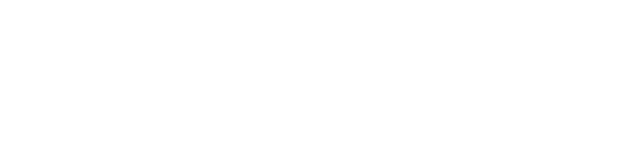
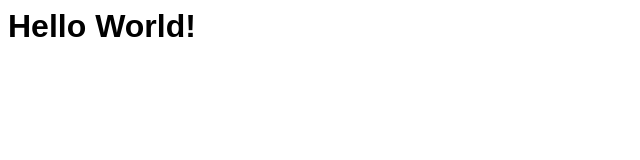
Before and after one commit to rezaahmadk/Example, a plain HTML site: page index.html in a window 1280 px wide. Shown: the whole page, without its empty margins (0-640 px from the left). Drawn offline with Linux system fonts and the light colour scheme.

Commit message:
mengubah file index.html dan style.css

```diff
--- a/index.html
+++ b/index.html
@@ -1,5 +1,9 @@
 <html>
     <head>
         <title>Latihan Git DTS</title>
+        <link rel="stylesheet" type="text/css" href="style.css">
     </head>
+<body>
+    <h1>Hello World!</h1>
+</body>
 </html>
--- /dev/null
+++ b/style.css
@@ -0,0 +1,3 @@
+body{
+    font-family: arial;
+}
```
